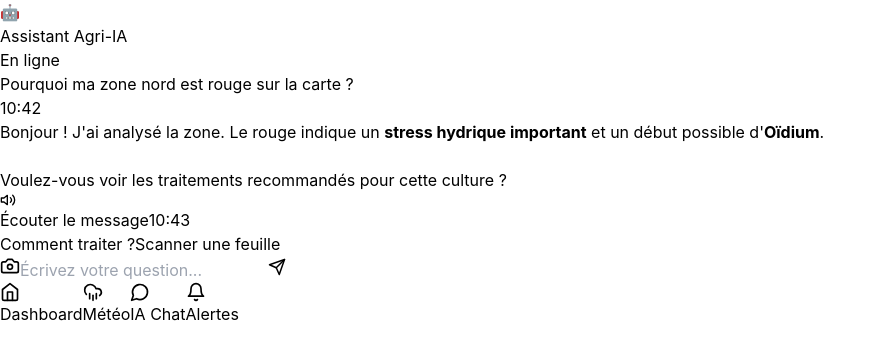
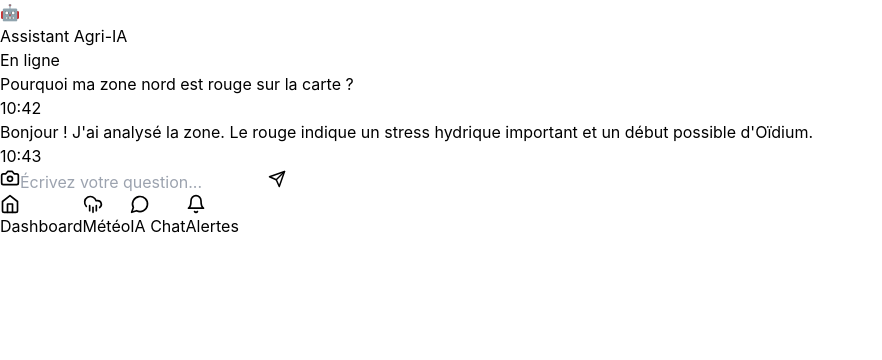
Before and after one commit to wonnansoro-svg/vite-react-ts-jrde8twl, a React (Vite) app: page / in a window 1280 px wide. Both pictures are taken after a click on the button "IA Chat". Shown: the top 360 px of the page, without its empty margins (0-882 px from the left). Built offline with nearby package versions, Linux system fonts and the light colour scheme.

Commit message:
Ajout des fonctionalités de IA

```diff
--- a/src/App.tsx
+++ b/src/App.tsx
@@ -266,7 +266,44 @@ const WeatherScreen: React.FC = () => {
   );
 };
 
-const ChatScreen: React.FC = () => (
+const ChatScreen: React.FC = () => {
+  // 1. On crée un état pour stocker la liste des messages
+  const [messages, setMessages] = useState([
+    { id: 1, text: "Pourquoi ma zone nord est rouge sur la carte ?", sender: 'user', time: "10:42" },
+    { id: 2, text: "Bonjour ! J'ai analysé la zone. Le rouge indique un stress hydrique important et un début possible d'Oïdium.", sender: 'bot', time: "10:43" }
+  ]);
+
+  // 2. On crée un état pour ce que l'utilisateur tape dans le champ texte
+  const [inputValue, setInputValue] = useState('');
+
+  // 3. La fonction qui s'active quand on clique sur Envoyer
+  const handleSendMessage = () => {
+    if (inputValue.trim() === '') return; // On n'envoie pas de message vide
+
+    // On ajoute le message de l'utilisateur
+    const newUserMsg = {
+      id: Date.now(),
+      text: inputValue,
+      sender: 'user',
+      time: new Date().toLocaleTimeString([], { hour: '2-digit', minute: '2-digit' })
+    };
+
+    setMessages(prevMessages => [...prevMessages, newUserMsg]);
+    setInputValue(''); // On vide le champ texte
+
+    // On simule l'IA qui "réfléchit" et répond après 1 seconde
+    setTimeout(() => {
+      const newBotMsg = {
+        id: Date.now() + 1,
+        text: "C'est noté. Je mets à jour les recommandations pour cette parcelle. Avez-vous besoin d'un rappel pour le traitement ?",
+        sender: 'bot',
+        time: new Date().toLocaleTimeString([], { hour: '2-digit', minute: '2-digit' })
+      };
+      setMessages(prevMessages => [...prevMessages, newBotMsg]);
+    }, 1000);
+  };
+
+  return (
     <div className="flex flex-col h-full bg-[#E5DDD5]">
       <div className="bg-green-700 text-white p-4 pt-6 flex items-center shadow-md">
         <div className="w-10 h-10 bg-white rounded-full flex items-center justify-center mr-3">
@@ -279,30 +316,43 @@ const ChatScreen: React.FC = () => (
       </div>
 
       <div className="flex-grow p-4 overflow-y-auto space-y-4 flex flex-col">
-      <div className="self-end bg-[#DCF8C6] p-3 rounded-lg rounded-tr-none max-w-[80%] shadow-sm border border-green-100">
-        <p className="text-gray-800 text-sm">Pourquoi ma zone nord est rouge sur la carte ?</p>
-        <span className="text-[10px] text-gray-500 block text-right mt-1">10:42</span>
+        {/* On affiche dynamiquement tous les messages */}
+        {messages.map((msg) => (
+          <div key={msg.id} className={`p-3 rounded-lg max-w-[85%] shadow-sm border ${
+            msg.sender === 'user'
+              ? 'self-end bg-[#DCF8C6] rounded-tr-none border-green-100'
+              : 'self-start bg-white rounded-tl-none border-gray-100'
+          }`}>
+            <p className="text-gray-800 text-sm">{msg.text}</p>
+            <span className={`text-[10px] block mt-1 ${msg.sender === 'user' ? 'text-gray-500 text-right' : 'text-gray-400 text-right'}`}>
+              {msg.time}
+            </span>
           </div>
-      <div className="self-start bg-white p-3 rounded-lg rounded-tl-none max-w-[85%] shadow-sm border border-gray-100">
-        <p className="text-gray-800 text-sm mb-2">Bonjour ! J'ai analysé la zone. Le rouge indique un <strong>stress hydrique important</strong> et un début possible d'<strong>Oïdium</strong>.<br/><br/>Voulez-vous voir les traitements recommandés pour cette culture ?</p>
-        <button className="flex items-center text-xs bg-gray-100 text-gray-700 px-3 py-2 rounded-full font-medium hover:bg-gray-200 transition">
-          <Volume2 size={16} className="mr-2 text-green-600" /> Écouter le message
-        </button>
-        <span className="text-[10px] text-gray-400 block text-right mt-1">10:43</span>
-      </div>
-      <div className="flex space-x-2 pt-2 overflow-x-auto pb-2 scrollbar-hide">
-        <button className="whitespace-nowrap bg-white text-green-700 border border-green-600 px-4 py-1.5 rounded-full text-sm font-medium shadow-sm">Comment traiter ?</button>
-        <button className="whitespace-nowrap bg-white text-green-700 border border-green-600 px-4 py-1.5 rounded-full text-sm font-medium shadow-sm">Scanner une feuille</button>
-      </div>
+        ))}
       </div>
 
       <div className="bg-[#F0F0F0] p-3 flex items-center space-x-2">
-      <button className="p-2 text-gray-500 bg-white rounded-full shadow-sm"><Camera size={20} /></button>
-      <input type="text" placeholder="Écrivez votre question..." className="flex-grow p-2.5 rounded-full border-none shadow-sm text-sm focus:outline-none focus:ring-2 focus:ring-green-500" />
-      <button className="p-2.5 bg-green-600 text-white rounded-full shadow-sm"><Send size={18} className="ml-0.5" /></button>
+        <button className="p-2 text-gray-500 bg-white rounded-full shadow-sm">
+          <Camera size={20} />
+        </button>
+        <input
+          type="text"
+          value={inputValue}
+          onChange={(e) => setInputValue(e.target.value)}
+          onKeyPress={(e) => e.key === 'Enter' && handleSendMessage()}
+          placeholder="Écrivez votre question..."
+          className="flex-grow p-2.5 rounded-full border-none shadow-sm text-sm focus:outline-none focus:ring-2 focus:ring-green-500"
+        />
+        <button
+          onClick={handleSendMessage}
+          className="p-2.5 bg-green-600 text-white rounded-full shadow-sm hover:bg-green-700"
+        >
+          <Send size={18} className="ml-0.5" />
+        </button>
       </div>
     </div>
   );
+};
 
 const AlertScreen: React.FC = () => (
   <div className="flex flex-col h-full bg-gray-50 overflow-y-auto">
```
Lines whose indentation alone changed are shown as unchanged.
